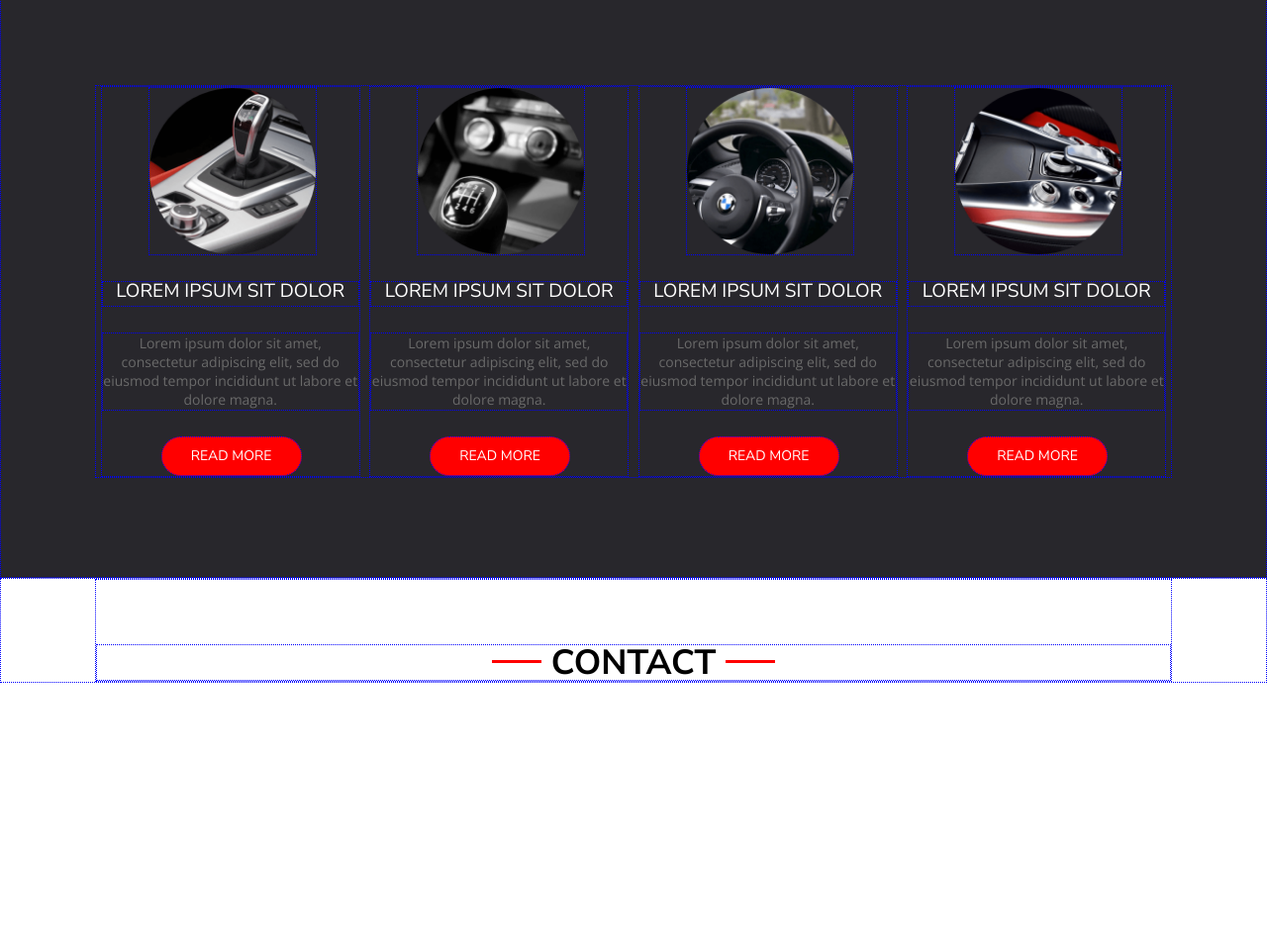
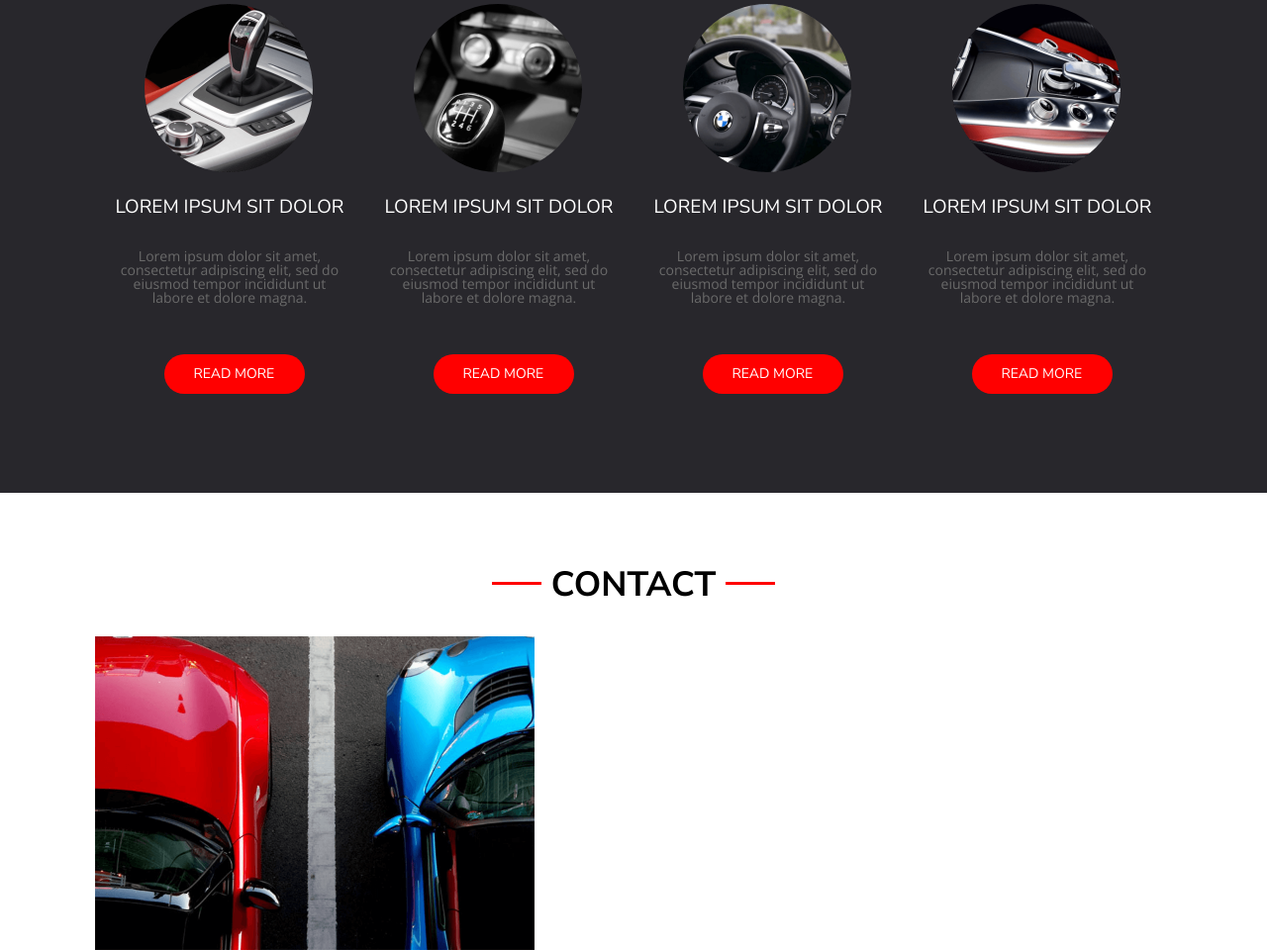
Before and after one commit to moniwero/carsharing, a plain HTML site: page 01_Car_Sharing/index.html in a window 1280 px wide. Shown: the part 1729-2689 px from the top of the page at 99% size. Before the commit the page ends 2422 px from the top, so only its background shows below. Drawn offline with nearby package versions, Linux system fonts and the light colour scheme.

Commit message:
form photo

```diff
--- a/01_Car_Sharing/css/style.css
+++ b/01_Car_Sharing/css/style.css
@@ -8,9 +8,9 @@
   box-sizing: border-box;
 }
 
-body * {
+/* body * {
   border: 1px dotted blue;
-}
+} */
 
 body {
   color: white;
@@ -232,7 +232,7 @@ header {
 }
 
 .service {
-  background-color: #28272C;
+  background-color: #28272c;
   color: white;
 }
 
@@ -244,6 +244,7 @@ header {
 .service-title {
   font-size: 35px;
   font-weight: bold;
+  margin-top: 60px;
 }
 
 .lines::before,
@@ -268,7 +269,7 @@ header {
 .service-photo-img {
   width: 170px;
   height: 170px;
-  margin-left: 47px;
+  margin-left: 30px;
 }
 
 .service-artice-title {
@@ -284,9 +285,10 @@ header {
 .service-article-text {
   color: #6a6a6a;
   margin-bottom: 26px;
-  width: 260px;
-  height: 79px;
-  font: normal normal 300 14px/19px "Open Sans";
+  width: 231px;
+  height: 80px;
+  font-size: 14px;
+  font-family: "Open Sans";
   text-align: center;
 }
 
@@ -298,22 +300,30 @@ header {
   text-decoration: none;
   background-color: var(--main-color);
   color: var(--accent-color);
-  display: inline-block;
   font-size: 14px;
   display: flex;
   align-items: center;
-  margin-left: 60px;
+  margin-left: 50px;
+  margin-bottom: 100px;
 }
 
 .service .container {
-  margin: 100px auto;
+  margin: 75px auto;
   display: flex;
   justify-content: space-around;
 }
 
 .contact-title {
-    font-size: 35px;
-    font-weight: bold;
-    color: #000000;
-    margin-top: 65px;
-  }
+  font-size: 35px;
+  font-weight: bold;
+  color: #000000;
+  margin-top: 65px;
+}
+
+.form-photo {
+  width: 444px;
+  height: 317px;
+  margin-top: 35px;
+  display: flex;
+  justify-content: center;
+}
--- a/01_Car_Sharing/index.html
+++ b/01_Car_Sharing/index.html
@@ -60,9 +60,7 @@
     <section class="blog-content">
       <div class="container">
         <article class="blog-article">
-          <a href="">
           <img src="images/photo1.png" alt="" class="blog-photo-img" />
-          </a>
           <h2 class="blog-artice-title">LOREM IPSUM SIT DOLOR</h2>
           <p class="blog-article-text">
             Lorem ipsum dolor sit amet, consectetur adipiscing elit, sed do
@@ -72,9 +70,7 @@
         </article>
 
         <article class="blog-article">
-          <a href="">
           <img src="images/photo2.png" alt="" class="blog-photo-img" />
-          </a>
           <h2 class="blog-artice-title">LOREM IPSUM SIT DOLOR</h2>
           <p class="blog-article-text">
             Lorem ipsum dolor sit amet, consectetur adipiscing elit, sed do
@@ -84,9 +80,7 @@
         </article>
 
         <article class="blog-article">
-          <a href="">
           <img src="images/photo3.png" alt="" class="blog-photo-img" />
-          </a>
           <h2 class="blog-artice-title">LOREM IPSUM SIT DOLOR</h2>
           <p class="blog-article-text">
             Lorem ipsum dolor sit amet, consectetur adipiscing elit, sed do
@@ -147,6 +141,10 @@
     <section class="contact">
       <div class="container">
         <p class="lines center contact-title">CONTACT</p>
+
+        <div class="form">
+          <img src="images/Form Photo.png" class="form-photo" />
+        </div>
       </div>
     </section>
   </body>
```
Lines whose indentation alone changed are shown as unchanged.
